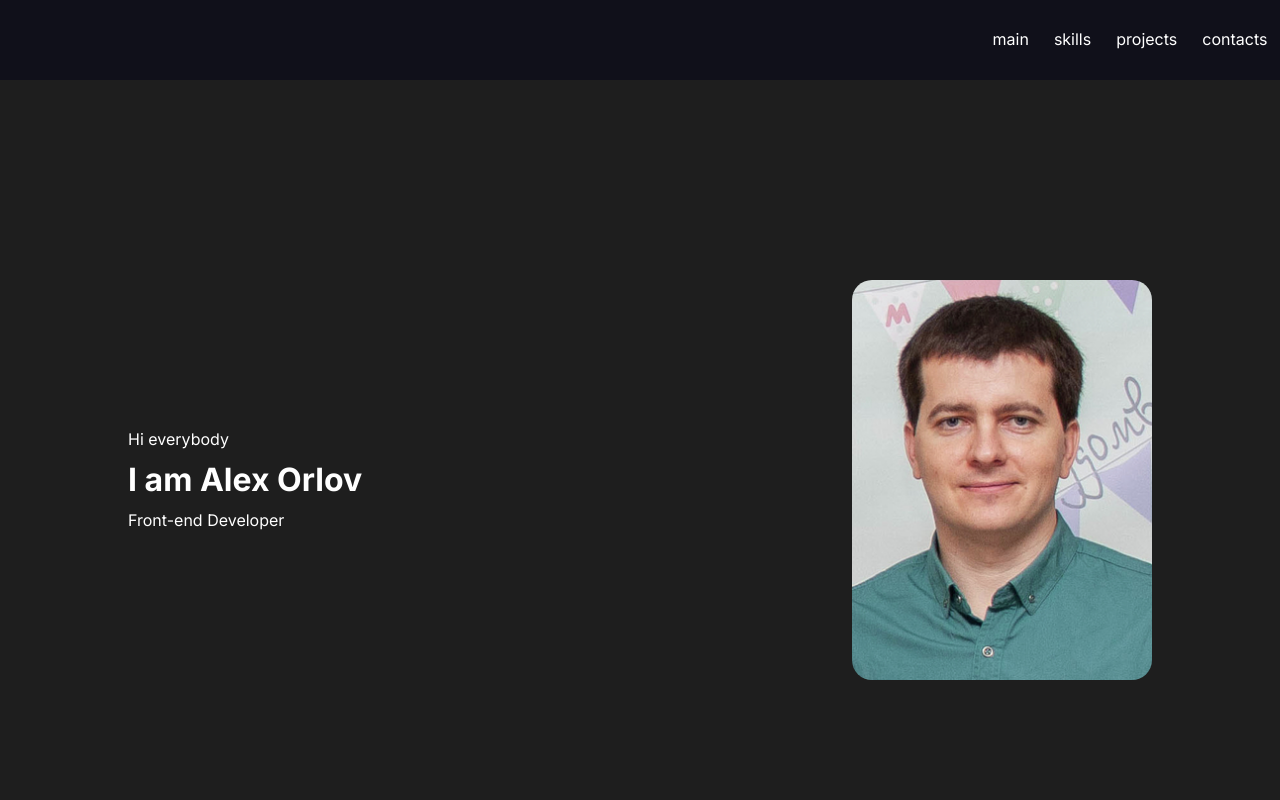
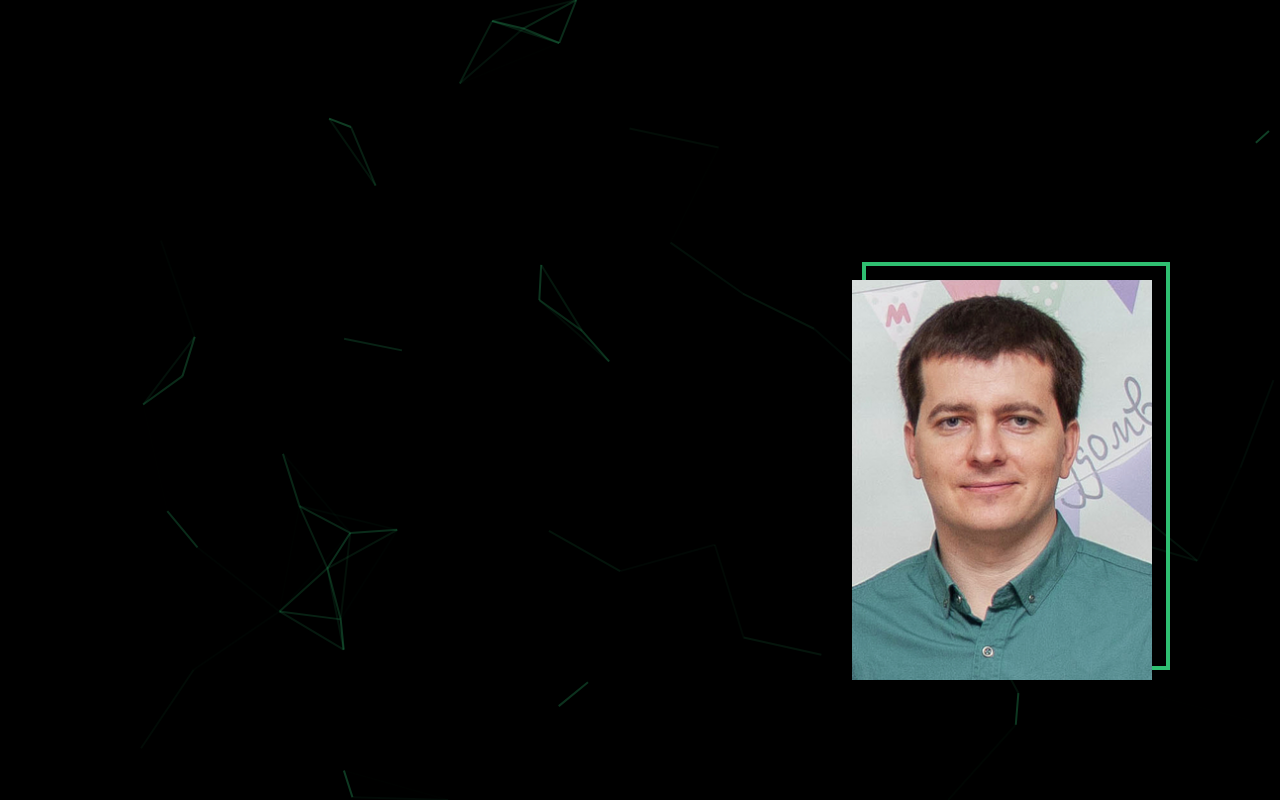
Before and after one commit to Alex62510/MyPortfolio, a React (Create React App) app: page / in a window 1280 px wide. Shown: the top 800 px of the page. Built offline with nearby package versions, Linux system fonts and the light colour scheme.

Commit message:
commit 045

```diff
--- a/package.json
+++ b/package.json
@@ -16,6 +16,8 @@
     "react": "^18.2.0",
     "react-dom": "^18.2.0",
     "react-scripts": "5.0.1",
+    "react-tsparticles": "^2.10.1",
+    "tsparticles": "^2.10.1",
     "typescript": "^4.4.2",
     "web-vitals": "^2.1.0"
   },
--- a/src/Contacts/Contact.tsx
+++ b/src/Contacts/Contact.tsx
@@ -1,6 +1,5 @@
 import React from 'react';
 import style from './Contact.module.scss';
-import styleContainer from './../common/styles/Container.module.css'
 import Title from "../common/components/title/Title";
 import {Button} from "../common/components/button/Button";
 
--- a/src/Main/Main.module.scss
+++ b/src/Main/Main.module.scss
@@ -9,27 +9,70 @@
     @include container();
     display: flex;
     justify-content: space-between;
-    @media screen and (max-width: 752px) {
+    @media screen and (max-width: 767px) {
       justify-content: center;
     }
 
     .text {
       width: 300px;
       background-color: $bgColor;
+
       .name {
-        &:hover{
-          color:$primaryColor;
+        &:hover {
+          color: $primaryColor;
         }
       }
     }
 
+    .image {
+      position: relative;
+      z-index: 1;
+
       .photo {
+
         width: 300px;
         height: 400px;
         background-color: $bgSecondColor;
         background-size: cover;
         background-position: center;
-      border-radius: 20px;
+        //border-radius: 20px;
+        background-image: url('./../assets/image/photo.png');
+
+        &::before {
+          content: "";
+          position: absolute;
+          height: 100%;
+          width: 100%;
+          left: 10px;
+          bottom: 10px;
+          z-index: -1;
+          border: 4px solid $primaryColor;
+        }
+
+        &::after {
+          content: "";
+          position: absolute;
+          height: 0;
+          width: 0;
+          left: 10px;
+          bottom: 10px;
+          z-index: -1;
+        }
+
+        &:hover {
+          text-decoration: none;
+
+          &::before {
+            height: 100%;
+            width: 100%;
+            background: $primaryColor;
+
+            transition: all 0.5s ease-in-out 0s;
+          }
+
         }
       }
     }
+
+  }
+}
--- a/src/Main/Main.tsx
+++ b/src/Main/Main.tsx
@@ -1,13 +1,12 @@
 import React from 'react';
+import Particle from '../common/components/particle/Particle';
 import style from './Main.module.scss'
-import photo from './../assets/image/photo.png'
 
 const Main = () => {
-  const myPhoto={
-       backgroundImage: `url(${photo})`,
-   }
+
     return (
         <div className={style.mainBlock}>
+            <Particle />
             <div className={style.mainContainer}>
                 <div className={style.text}>
                     <span>Hi everybody</span>
@@ -16,7 +15,9 @@ const Main = () => {
                     </h1>
                     <p> Front-end Developer</p>
                 </div>
-                <div className={style.photo} style={myPhoto}></div>
+                <div className={style.image}>
+                    <div className={style.photo} ></div>
+                </div>
             </div>
         </div>
     );
--- /dev/null
+++ b/src/common/components/particle/Particle.tsx
@@ -0,0 +1,82 @@
+import { useCallback } from "react";
+import Particles from "react-tsparticles";
+import type { Container, Engine } from "tsparticles-engine";
+import { loadFull } from "tsparticles";
+const Particle = () => {
+    const particlesInit = useCallback(async (engine: Engine) => {
+        console.log(engine);
+
+        // you can initialize the tsParticles instance (engine) here, adding custom shapes or presets
+        // this loads the tsparticles package bundle, it's the easiest method for getting everything ready
+        // starting from v2 you can add only the features you need reducing the bundle size
+        await loadFull(engine);
+    }, []);
+
+    const particlesLoaded = useCallback(async (container: Container | undefined) => {
+        await console.log(container);
+    }, []);
+    return (
+      <Particles
+          id="tsparticles"
+          init={particlesInit}
+          loaded={particlesLoaded}
+          options={   {
+              name: "Plasma",
+              background: {
+                  color: {
+                      value: "#000000",
+                  },
+              },
+              particles: {
+                  number: {
+                      value: 150,
+                      density: {
+                          enable: true,
+                      },
+                  },
+                  color: {
+                      value: "#ffffff",
+                  },
+                  shape: {
+                      type: "circle",
+                  },
+                  opacity: {
+                      value: 1,
+                  },
+                  size: {
+                      value: 0,
+                  },
+                  links: {
+                      enable: true,
+                      distance: 110,
+                      color: "#2fbf71",
+                      opacity: 0.4,
+                      width: 2,
+                  },
+                  move: {
+                      enable: true,
+                      speed: 5,
+                      outModes: "bounce",
+                  },
+              },
+              interactivity: {
+                  events: {
+                      onHover: {
+                          enable: true,
+                          mode: "repulse",
+                      },
+                  },
+                  modes: {
+                      repulse: {
+                          distance: 150,
+                          duration: 0.4,
+                      },
+                  },
+              },
+              detectRetina: true,
+          }}
+      />
+    );
+};
+
+export default Particle;
```
Also changed, not shown: 2 other files (tests, documents, lock files or other folders). Lines whose indentation alone changed are shown as unchanged.
